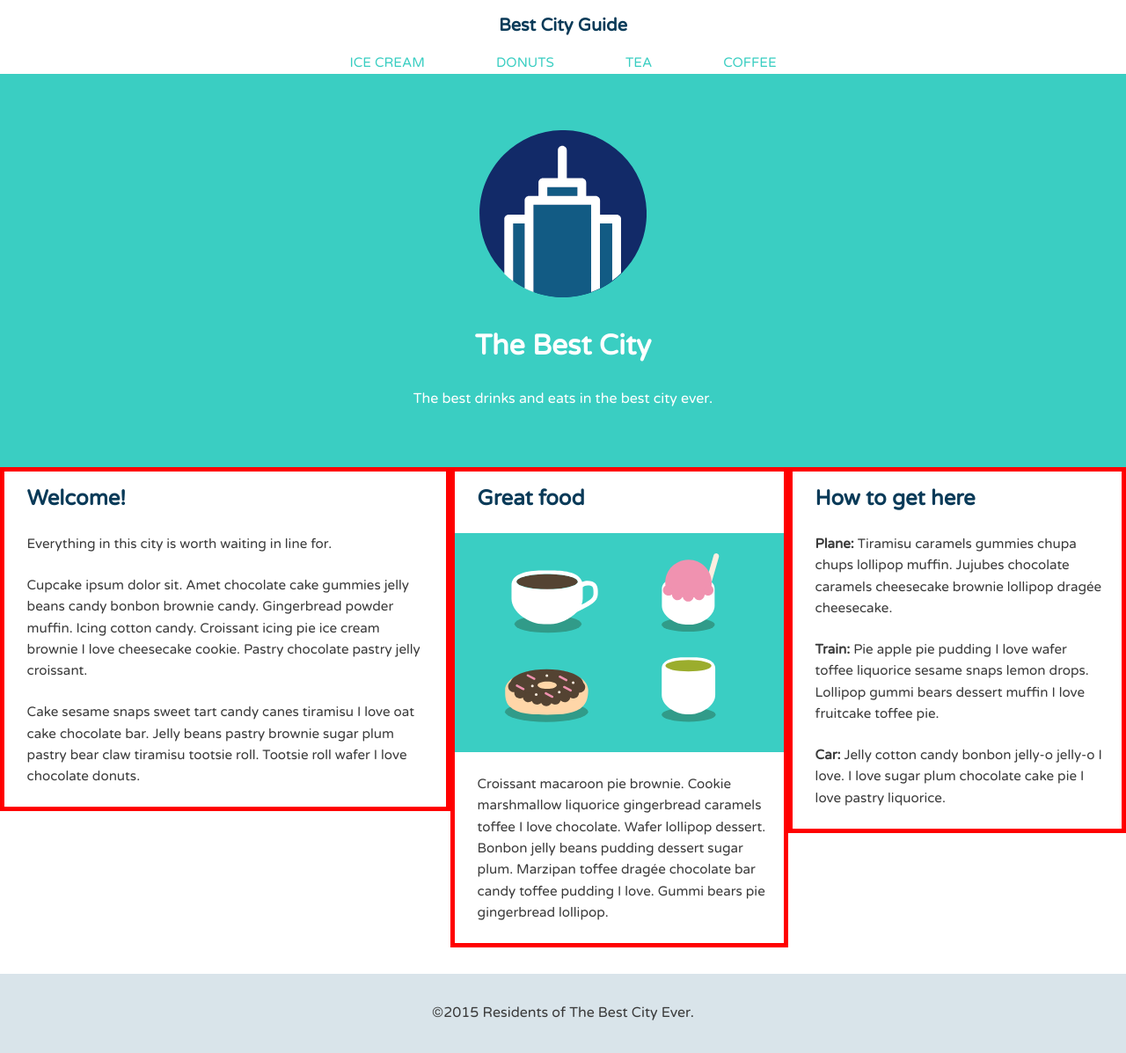
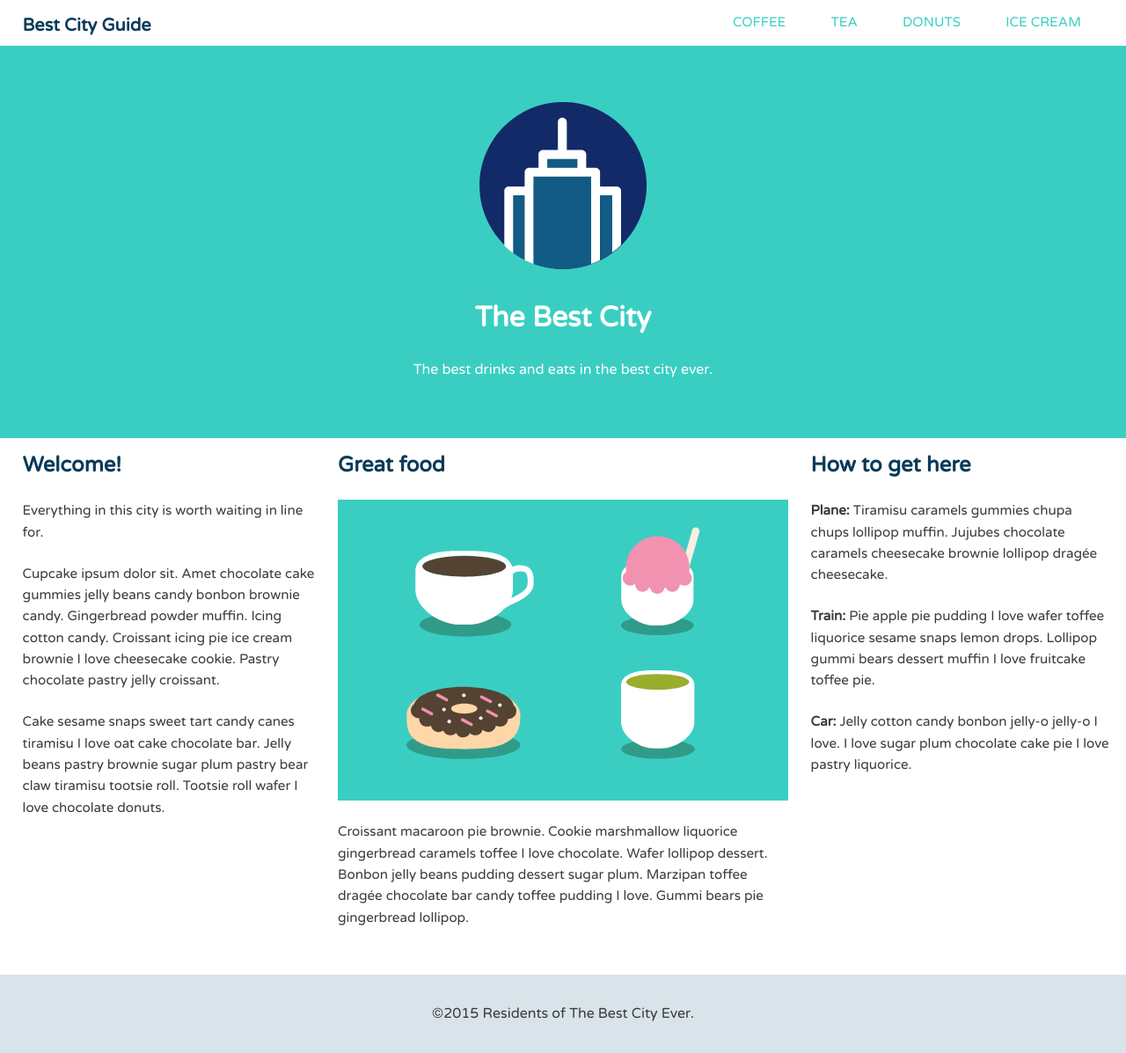
Before and after one commit to shannonlthompson/CSS-layout-project, a plain HTML site: page index.html in a window 1280 px wide. Shown: the whole page at 88% size. Drawn offline with Linux system fonts and the light colour scheme.

Commit message:
Finished 3-column layout

```diff
--- a/css/style.css
+++ b/css/style.css
@@ -1,12 +1,4 @@
-/* =================================
-  Temporary
-==================================== */
-.col {
-    border: 5px solid red;
-}
-
-
-/* =================================
+/*  =================================
   Base Element Styles
 ==================================== */
 
@@ -61,7 +53,7 @@ img {
 
 
 
-/* =================================
+/*  =================================
   Base Layout Styles
 ==================================== */
 
@@ -104,51 +96,45 @@ img {
 
 .logo {
 	width: 190px;
-
 }
 
-/* =================================
+/*  =================================
   Media Queries
 ==================================== */
+/* 2-column layout */
 @media (min-width: 480px) {
 
-/* =================================
-Create 2-column layout
-==================================== */
    .col {
         float:left;
         width: 50%;
     }
 
+    .primary_text {
+        margin-left: 0;
+    }
 
-/* =================================
-Change to inline
-==================================== */
+
+/* Change to inline */
     li {
         display:inline-block;
         margin: 0 3vw;
     }
 
-	/* ---- Float clearfix ---- */
 
-	.clearfix::after {
-		content: " ";
-		display: table;
-		clear: both;
-	}
 
 }
 
 
-
+/* 3-column layout */
 @media (min-width: 769px) {
 
-    /* =================================
-Create 3-column layout
-==================================== */
     .primary {
         float:left;
-        width: 30%;
+        width: 40%;
+    }
+
+    .primary_text {
+        margin-left: 0;
     }
 
     .tertiary {
@@ -158,26 +144,22 @@ Create 3-column layout
 
     .secondary {
         float:left;
-        width: 40%;
+        width: 30%;
     }
 
-
-/* =================================
-Change to inline
-==================================== */
-    li {
-        display:inline-block;
-        margin: 0 3vw;
+/* Change nav to inline and title to inline */
+    li, ul {
+        display: inline;
+        margin: .5vw 2vw;
+         float: right;
     }
 
-	/* ---- Float clearfix ---- */
-
-	.clearfix::after {
-		content: " ";
-		display: table;
-		clear: both;
+    .name {
+        display: inline;
+        float: left;
+        margin-bottom: .5vw;
+        margin-left: 2vw;
     }
-
 }
 
 
--- a/index.html
+++ b/index.html
@@ -1,17 +1,17 @@
 <!DOCTYPE html>
 <html>
 <head>
-	<meta name="viewport" content="width=device-width, initial-scale=1.0">
+	<meta name   ="viewport" content="width=device-width, initial-scale=1.0">
 	<title>Best City Guide</title>
-	<link href='https://fonts.googleapis.com/css?family=Varela+Round' rel='stylesheet' type='text/css'>
-	<link rel="stylesheet" href="css/normalize.css">
-	<link rel="stylesheet" href="css/style.css">
+	<link href   ='https://fonts.googleapis.com/css?family=Varela+Round' rel='stylesheet' type='text/css'>
+	<link rel    ="stylesheet" href="css/normalize.css">
+	<link rel    ="stylesheet" href="css/style.css">
 </head>
 <body>
 
-	<header class="main-header">
-		<h1 class="name"><a href="#">Best City Guide</a></h1>
-		<ul class="main-nav">
+	<header class="main-header clearfix">
+		<h1 class   ="name"><a href="#">Best City Guide</a></h1>
+		<ul class   ="main-nav">
 			<li><a href="#">ice cream</a></li>
 			<li><a href="#">donuts</a></li>
 			<li><a href="#">tea</a></li>
@@ -19,27 +19,27 @@
 		</ul>
 	</header><!--/.main-header-->
 
-	<div class="banner">
-		<img class="logo" src="img/city-logo.svg" alt="City">
-		<h1 class="headline">The Best City</h1>
-		<span class="tagline">The best drinks and eats in the best city ever.</span>
+	<div class   ="banner">
+		<img class  ="logo" src="img/city-logo.svg" alt="City">
+		<h1 class   ="headline">The Best City</h1>
+		<span class ="tagline">The best drinks and eats in the best city ever.</span>
 	</div><!--/.banner-->
 
-<div class="clearfix">
-	<div class="secondary col">
+<div class    ="clearfix">
+	<div class   ="secondary col">
 		<h2>Welcome!</h2>
 		<p>Everything in this city is worth waiting in line for.</p>
 		<p>Cupcake ipsum dolor sit. Amet chocolate cake gummies jelly beans candy bonbon brownie candy. Gingerbread powder muffin. Icing cotton candy. Croissant icing pie ice cream brownie I love cheesecake cookie. Pastry chocolate pastry jelly croissant.</p>
 		<p>Cake sesame snaps sweet tart candy canes tiramisu I love oat cake chocolate bar. Jelly beans pastry brownie sugar plum pastry bear claw tiramisu tootsie roll. Tootsie roll wafer I love chocolate donuts.</p>
 	</div><!--/.secondary-->
 
-	<div class="primary col">
-		<h2>Great food</h2>
-		<img class="feat-img" src="img/treats.svg" alt="Drinks and eats">
-		<p>Croissant macaroon pie brownie. Cookie marshmallow liquorice gingerbread caramels toffee I love chocolate. Wafer lollipop dessert. Bonbon jelly beans pudding dessert sugar plum. Marzipan toffee drag&#233;e chocolate bar candy toffee pudding I love. Gummi bears pie gingerbread lollipop.</p>
+	<div class   ="primary col">
+		<h2 class   ="primary_text">Great food</h2>
+		<img class  ="feat-img" src="img/treats.svg" alt="Drinks and eats">
+		<p class    ="primary_text">Croissant macaroon pie brownie. Cookie marshmallow liquorice gingerbread caramels toffee I love chocolate. Wafer lollipop dessert. Bonbon jelly beans pudding dessert sugar plum. Marzipan toffee drag&#233;e chocolate bar candy toffee pudding I love. Gummi bears pie gingerbread lollipop.</p>
 	</div><!--/.primary-->
 
-	<div class="tertiary col">
+	<div class   ="tertiary col">
 		<h2>How to get here</h2>
 		<p><strong>Plane: </strong>Tiramisu caramels gummies chupa chups lollipop muffin. Jujubes chocolate caramels cheesecake brownie lollipop drag&#233;e cheesecake.</p>
 		<p><strong>Train: </strong>Pie apple pie pudding I love wafer toffee liquorice sesame snaps lemon drops. Lollipop gummi bears dessert muffin I love fruitcake toffee pie.</p>
```
Lines whose indentation alone changed are shown as unchanged.
